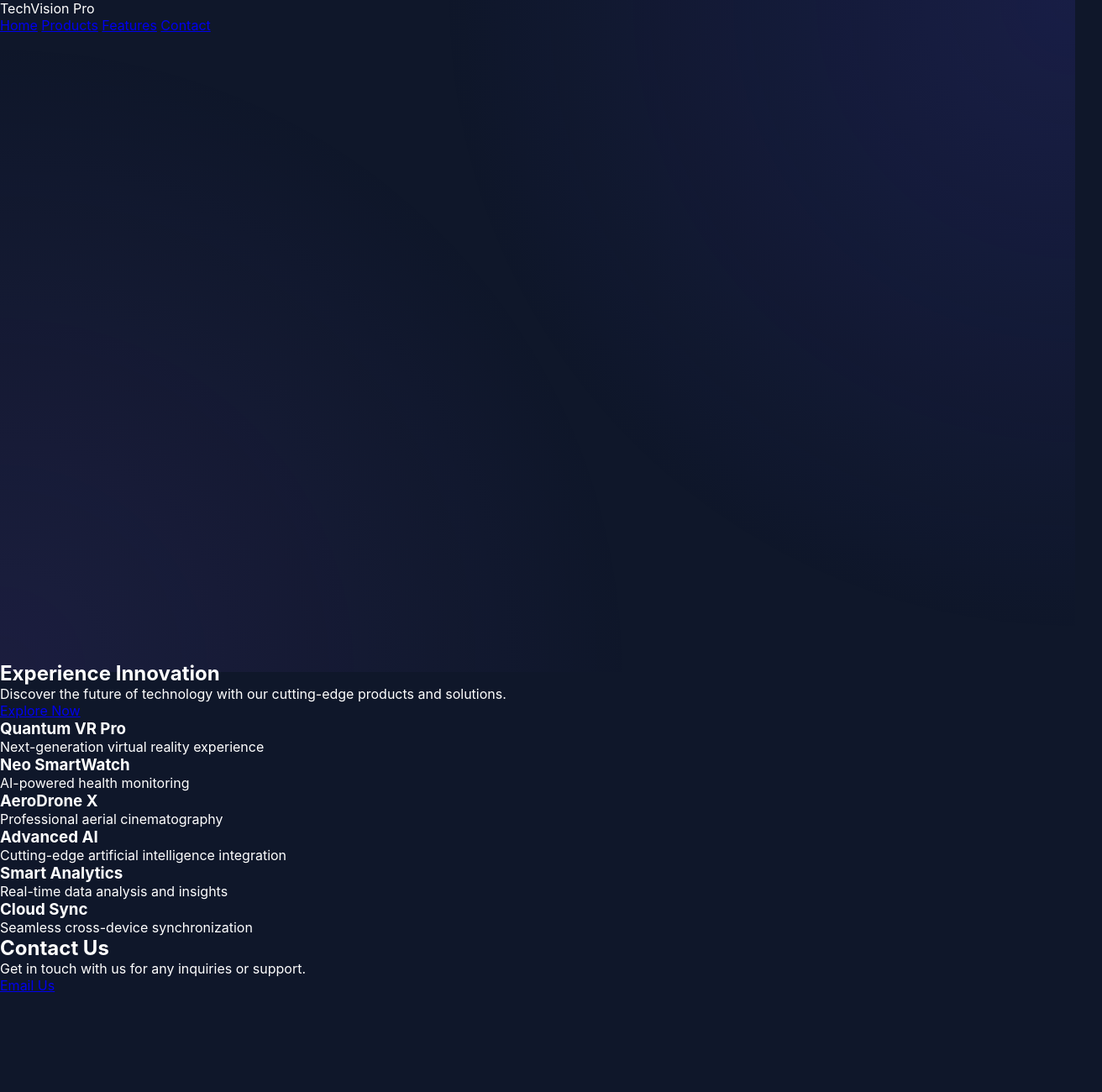
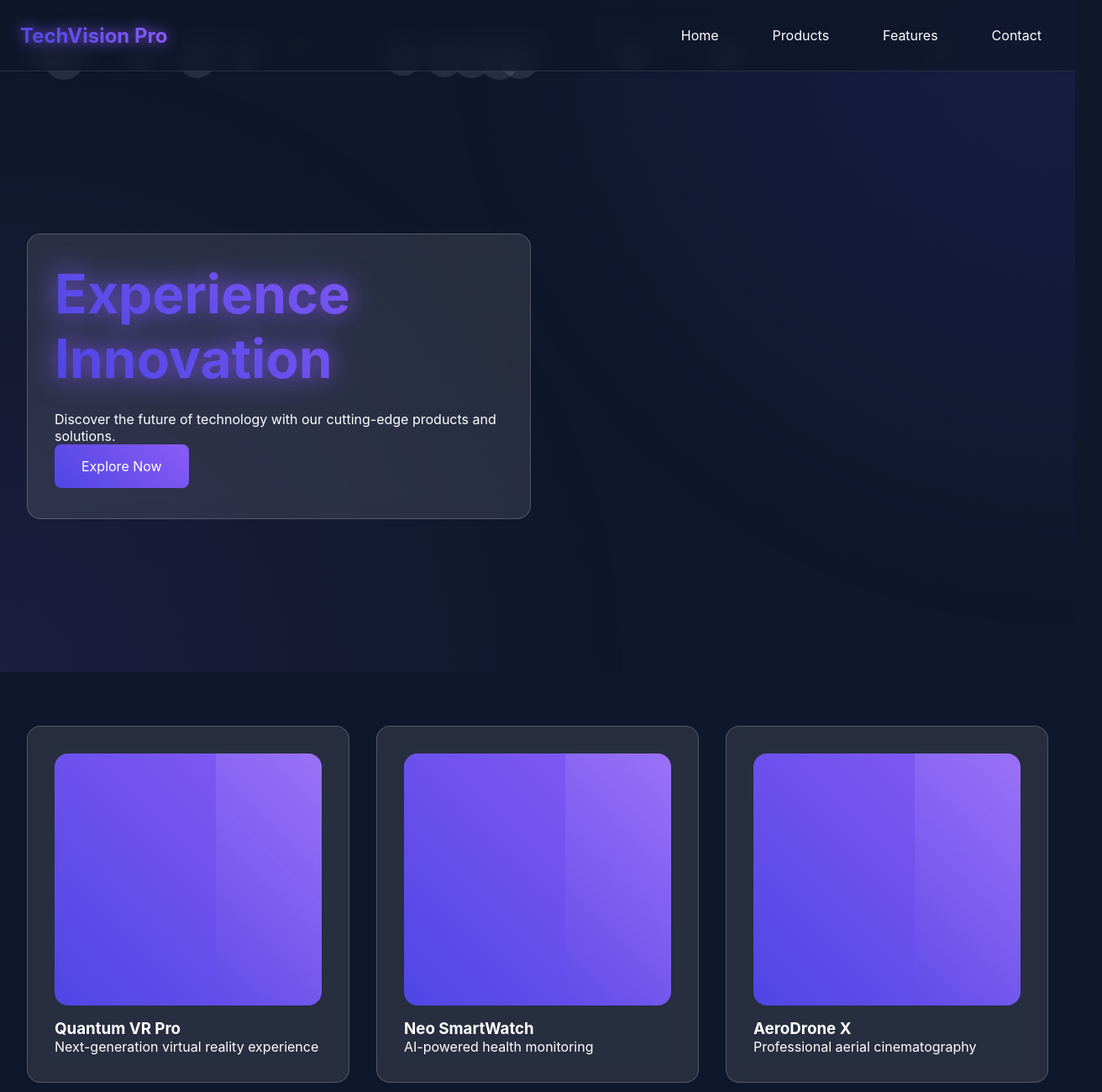
Before and after one commit to ariktheone/TechVision-Pro, a plain HTML site: page index.html in a window 1280 px wide. Shown: the top 1300 px of the page at 84% size, 1312 px wide, since content can reach past the window. Before the commit the page ends 1183 px from the top, so only its background shows below. Drawn offline with nearby package versions, Linux system fonts and the light colour scheme.

Commit message:
Add files via upload

```diff
--- a/css/style.css
+++ b/css/style.css
@@ -34,4 +34,264 @@ body {
     z-index: -1;
 }
 
-/* Add all your CSS styles from the original file here */
+.nav {
+    position: fixed;
+    top: 0;
+    width: 100%;
+    padding: 1.5rem;
+    display: flex;
+    justify-content: space-between;
+    align-items: center;
+    z-index: 100;
+    background: rgba(15, 23, 42, 0.8);
+    backdrop-filter: blur(12px);
+    border-bottom: 1px solid rgba(255, 255, 255, 0.1);
+}
+
+.logo {
+    font-size: 1.5rem;
+    font-weight: bold;
+    background: linear-gradient(45deg, var(--primary), var(--secondary));
+    -webkit-background-clip: text;
+    -webkit-text-fill-color: transparent;
+    animation: logoGlow 3s ease-in-out infinite;
+}
+
+@keyframes logoGlow {
+    0%, 100% { filter: drop-shadow(0 0 2px var(--primary)); }
+    50% { filter: drop-shadow(0 0 10px var(--secondary)); }
+}
+
+.nav-links {
+    display: flex;
+    gap: 2rem;
+}
+
+.nav-link {
+    color: #fff;
+    text-decoration: none;
+    padding: 0.5rem 1rem;
+    border-radius: 0.5rem;
+    transition: all 0.3s;
+    position: relative;
+    overflow: hidden;
+}
+
+.nav-link::before {
+    content: '';
+    position: absolute;
+    top: 0;
+    left: -100%;
+    width: 100%;
+    height: 100%;
+    background: linear-gradient(90deg, transparent, rgba(255, 255, 255, 0.2), transparent);
+    transition: 0.5s;
+}
+
+.nav-link:hover::before {
+    left: 100%;
+}
+
+.glass-card {
+    background: rgba(255, 255, 255, 0.1);
+    backdrop-filter: blur(12px);
+    border-radius: 1rem;
+    border: 1px solid rgba(255, 255, 255, 0.2);
+    padding: 2rem;
+    transform-style: preserve-3d;
+    perspective: 1000px;
+}
+
+.hero {
+    min-height: 100vh;
+    display: flex;
+    align-items: center;
+    padding: 8rem 2rem 2rem;
+    position: relative;
+}
+
+.hero-content {
+    max-width: 600px;
+    z-index: 1;
+}
+
+.hero h1 {
+    font-size: 4rem;
+    margin-bottom: 1.5rem;
+    background: linear-gradient(45deg, var(--primary), var(--secondary));
+    -webkit-background-clip: text;
+    -webkit-text-fill-color: transparent;
+    animation: titleGlow 3s ease-in-out infinite;
+}
+
+@keyframes titleGlow {
+    0%, 100% { filter: drop-shadow(0 0 5px var(--primary)); }
+    50% { filter: drop-shadow(0 0 20px var(--secondary)); }
+}
+
+.floating-elements {
+    position: absolute;
+    width: 100%;
+    height: 100%;
+    overflow: hidden;
+    pointer-events: none;
+}
+
+.floating-element {
+    position: absolute;
+    width: 50px;
+    height: 50px;
+    background: rgba(255, 255, 255, 0.1);
+    border-radius: 50%;
+    animation: float 15s infinite linear;
+}
+
+@keyframes float {
+    0% { transform: translateY(0) rotate(0deg); opacity: 0; }
+    10% { opacity: 1; }
+    90% { opacity: 1; }
+    100% { transform: translateY(-100vh) rotate(360deg); opacity: 0; }
+}
+
+.product-showcase {
+    padding: 4rem 2rem;
+    position: relative;
+}
+
+.product-grid {
+    display: grid;
+    grid-template-columns: repeat(auto-fit, minmax(300px, 1fr));
+    gap: 2rem;
+    max-width: 1400px;
+    margin: 0 auto;
+}
+
+.product-card {
+    position: relative;
+    overflow: hidden;
+    transition: transform 0.3s ease;
+}
+
+.product-card:hover {
+    transform: translateY(-10px);
+}
+
+.product-image {
+    width: 100%;
+    height: 300px;
+    background: linear-gradient(45deg, var(--primary), var(--secondary));
+    border-radius: 1rem;
+    margin-bottom: 1rem;
+    position: relative;
+    overflow: hidden;
+}
+
+.product-image::after {
+    content: '';
+    position: absolute;
+    top: 0;
+    left: 0;
+    width: 100%;
+    height: 100%;
+    background: linear-gradient(45deg, transparent, rgba(255, 255, 255, 0.2));
+    animation: shimmer 2s infinite;
+}
+
+@keyframes shimmer {
+    0% { transform: translateX(-100%); }
+    100% { transform: translateX(100%); }
+}
+
+.features-section {
+    padding: 6rem 2rem;
+    background: linear-gradient(to bottom, transparent, rgba(79, 70, 229, 0.1));
+}
+
+.feature-card {
+    transform-style: preserve-3d;
+    transition: transform 0.5s ease;
+}
+
+.feature-card:hover {
+    transform: scale(1.05) rotateX(10deg);
+}
+
+.cta-button {
+    background: linear-gradient(45deg, var(--primary), var(--secondary));
+    color: white;
+    padding: 1rem 2rem;
+    border-radius: 0.5rem;
+    text-decoration: none;
+    display: inline-block;
+    position: relative;
+    overflow: hidden;
+    transition: all 0.3s ease;
+}
+
+.cta-button::before {
+    content: '';
+    position: absolute;
+    top: 0;
+    left: -100%;
+    width: 100%;
+    height: 100%;
+    background: linear-gradient(90deg, transparent, rgba(255, 255, 255, 0.4), transparent);
+    transition: 0.5s;
+}
+
+.cta-button:hover::before {
+    left: 100%;
+}
+
+.cta-button:hover {
+    transform: translateY(-3px);
+    box-shadow: 0 10px 20px rgba(79, 70, 229, 0.3);
+}
+
+@media (max-width: 768px) {
+    .nav-links {
+        position: fixed;
+        top: 80px;
+        right: -100%;
+        width: 80%;
+        height: calc(100vh - 80px);
+        background: rgba(15, 23, 42, 0.95);
+        backdrop-filter: blur(12px);
+        flex-direction: column;
+        padding: 2rem;
+        transition: 0.3s;
+    }
+
+    .nav-links.active {
+        right: 0;
+    }
+
+    .hero h1 {
+        font-size: 2.5rem;
+    }
+}
+
+.contact-section {
+    padding: 6rem 2rem;
+    display: flex;
+    justify-content: center;
+    align-items: center;
+    min-height: 50vh;
+}
+
+.contact-section .glass-card {
+    max-width: 600px;
+    text-align: center;
+}
+
+.contact-section h2 {
+    font-size: 2.5rem;
+    margin-bottom: 1rem;
+    background: linear-gradient(45deg, var(--primary), var(--secondary));
+    -webkit-background-clip: text;
+    -webkit-text-fill-color: transparent;
+}
+
+.contact-section p {
+    margin-bottom: 2rem;
+}
--- a/js/main.js
+++ b/js/main.js
@@ -1,4 +1,3 @@
-// Generate floating elements
 const floatingElements = document.getElementById('floatingElements');
 for (let i = 0; i < 20; i++) {
     const element = document.createElement('div');
```
Also changed, not shown: index.html (+1 -0 lines).
